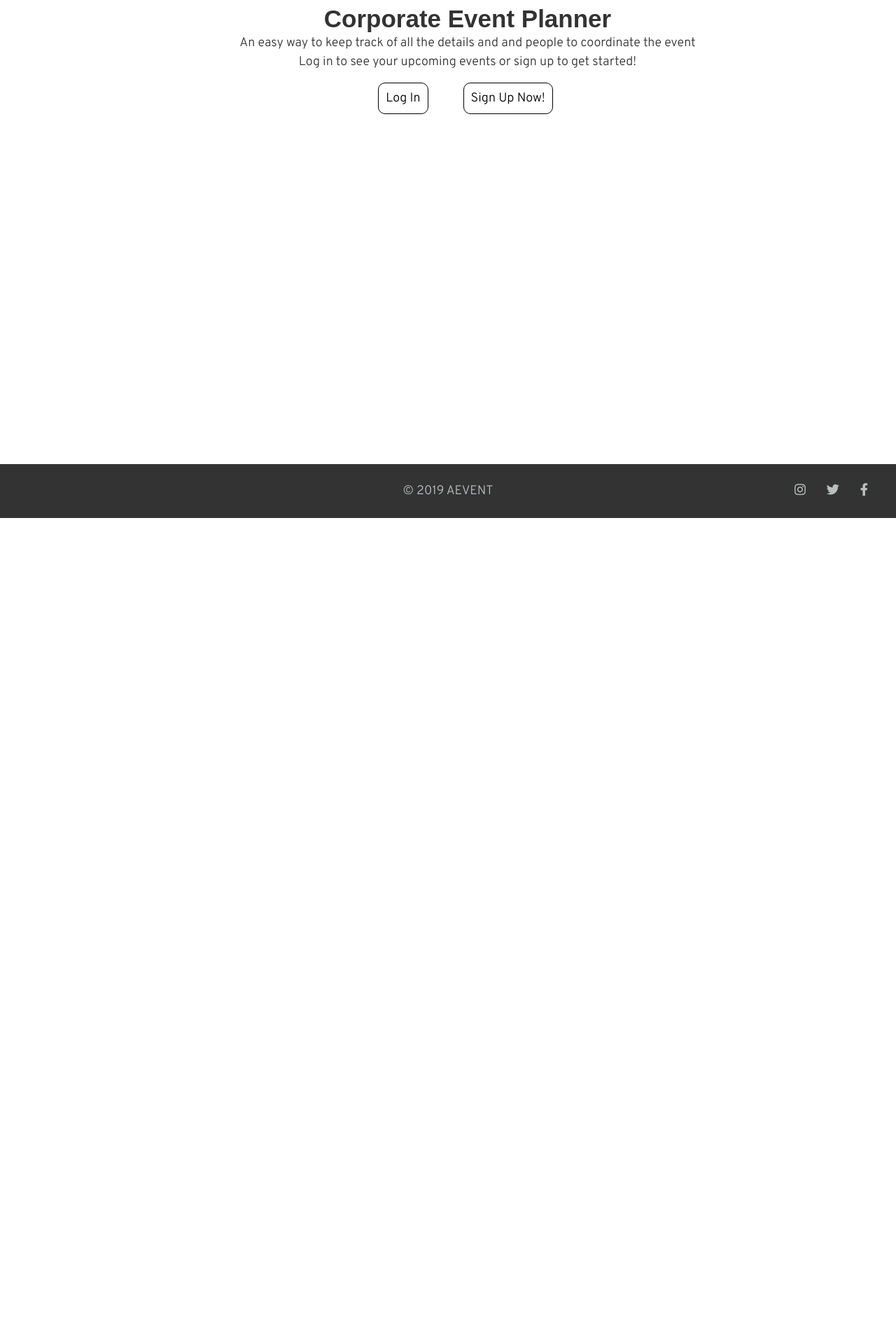
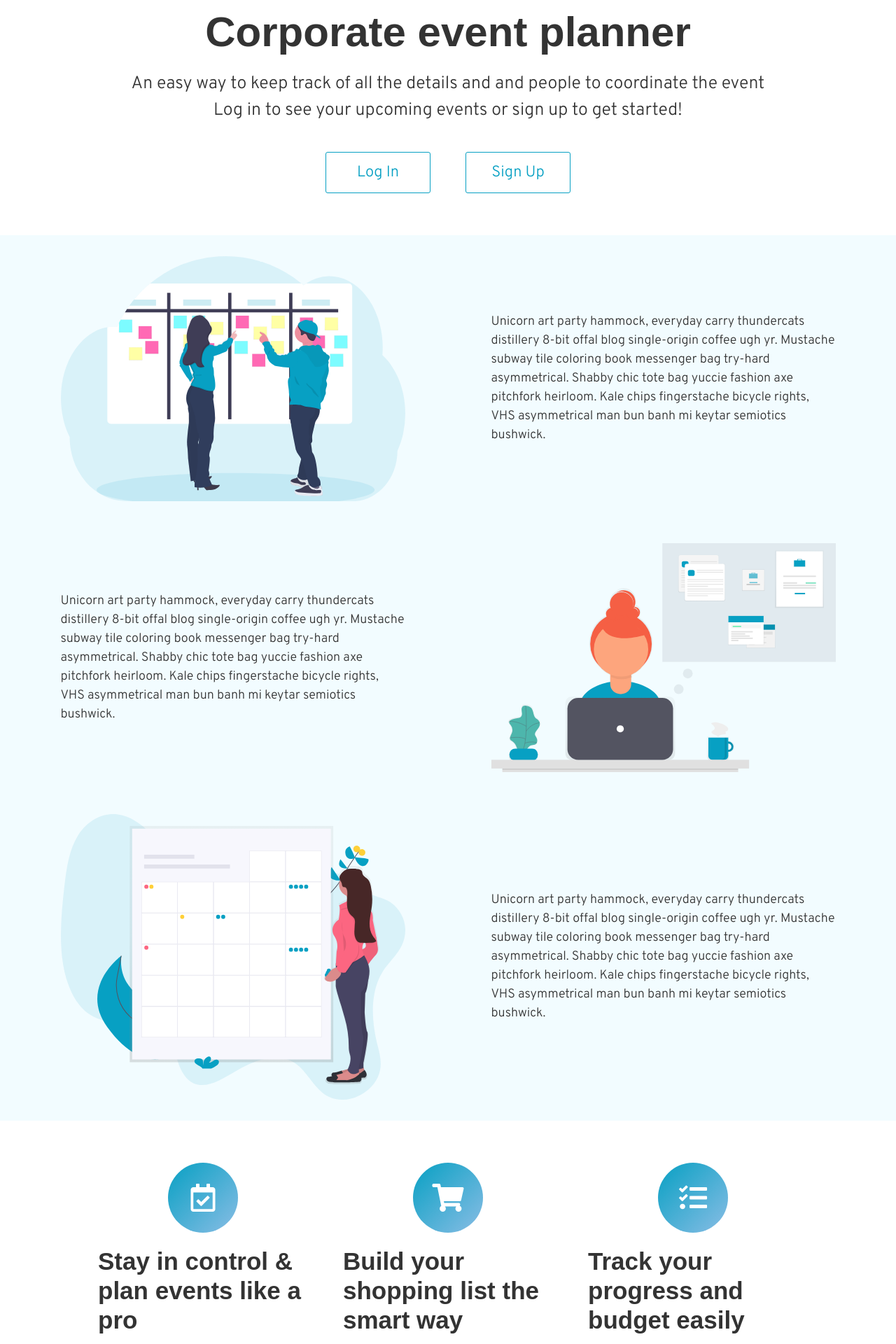
Before and after one commit to corporate-event-planner-webeu/corporate-event-planner-frontend, a React (Create React App) app: page / in a window 1280 px wide. Shown: the part 120-2040 px from the top of the page at 70% size. Before the commit the page ends 860 px from the top, so only its background shows below. Built offline with nearby package versions, Linux system fonts and the light colour scheme; a web font is replaced by a local one.

Commit message:
Style landing page

```diff
--- a/src/views/LandingPage.js
+++ b/src/views/LandingPage.js
@@ -3,19 +3,69 @@ import { Link } from 'react-router-dom';
 import styled from 'styled-components';
 import Footer from'../components/Footer';
 
+import Events from '../assets/events.svg';
+import Organizing from '../assets/organizin.svg';
+import Scrum from '../assets/scrum.svg';
+
 export default function LandingPage() {
     return (
         <LandingPageWrapper>
             <Homestyled>
-                    <div className="text">
-                        <h1>Corporate Event Planner</h1>
-                        <p>An easy way to keep track of all the details and and people to coordinate the event </p>
-                        <p>Log in to see your upcoming events or sign up to get started!</p>
-                        </div>
-                        <LinkStyled>
-                        <Link className="link" to='./login'>Log In</Link>
-                        <Link className="link" to='./signup'>Sign Up Now!</Link>
-                        </LinkStyled>
+              <HeaderWrapper>
+                  <h1>Corporate event planner</h1>
+                  <p>An easy way to keep track of all the details and and people to coordinate the event </p>
+                  <p>Log in to see your upcoming events or sign up to get started!</p>
+                  <div className="cta-buttons">
+                    <Link to='./login'>Log In</Link>
+                    <Link to='./signup'>Sign Up</Link>
+                  </div>
+              </HeaderWrapper>
+
+              <ServicesSection>
+                <div className="service">
+                  <img src={Scrum} alt="scrum"/>
+                  <p>Unicorn art party hammock, everyday carry thundercats distillery 8-bit offal blog single-origin coffee ugh yr. Mustache subway tile coloring book messenger bag try-hard asymmetrical. Shabby chic tote bag yuccie fashion axe pitchfork heirloom. Kale chips fingerstache bicycle rights, VHS asymmetrical man bun banh mi keytar semiotics bushwick.</p>
+                </div>
+                <div className="service reverse">
+                  <p>Unicorn art party hammock, everyday carry thundercats distillery 8-bit offal blog single-origin coffee ugh yr. Mustache subway tile coloring book messenger bag try-hard asymmetrical. Shabby chic tote bag yuccie fashion axe pitchfork heirloom. Kale chips fingerstache bicycle rights, VHS asymmetrical man bun banh mi keytar semiotics bushwick.</p>
+                  <img src={Organizing} alt="organizing"/>
+                </div>
+                <div className="service">
+                  <img src={Events} alt="events"/>
+                  <p>Unicorn art party hammock, everyday carry thundercats distillery 8-bit offal blog single-origin coffee ugh yr. Mustache subway tile coloring book messenger bag try-hard asymmetrical. Shabby chic tote bag yuccie fashion axe pitchfork heirloom. Kale chips fingerstache bicycle rights, VHS asymmetrical man bun banh mi keytar semiotics bushwick.</p>
+                </div>
+              </ServicesSection>
+
+              <FeaturesSection>
+                <Feature>
+                  <IconWrapper>
+                    <SeoIcon>
+                      <i className="far fa-calendar-check"></i>
+                    </SeoIcon>
+                  </IconWrapper>
+                  <h3>Stay in control & plan events like a pro</h3>
+                  <p>Banh mi selvage master cleanse, cronut williamsburg seitan pop-up venmo tote bag kombucha cornhole chartreuse. Swag squid iPhone, single-origin coffee quinoa echo park asymmetrical mixtape. </p>
+                </Feature>
+
+                <Feature>
+                  <IconWrapper>
+                    <SeoIcon>
+                      <i className="fas fa-shopping-cart"></i>
+                    </SeoIcon>
+                  </IconWrapper>
+                  <h3>Build your shopping list the smart way</h3>
+                  <p>Banh mi selvage master cleanse, cronut williamsburg seitan pop-up venmo tote bag kombucha cornhole chartreuse. Swag squid iPhone, single-origin coffee quinoa echo park asymmetrical mixtape. </p>
+                </Feature>
+
+                <Feature>
+                  <IconWrapper>
+                    <SeoIcon><i className="fas fa-tasks"></i></SeoIcon>
+                  </IconWrapper>
+                  <h3>Track your progress and budget easily</h3>
+                  <p>Banh mi selvage master cleanse, cronut williamsburg seitan pop-up venmo tote bag kombucha cornhole chartreuse. Swag squid iPhone, single-origin coffee quinoa echo park asymmetrical mixtape. </p>
+                </Feature>
+
+              </FeaturesSection>
             </Homestyled>
             <Footer/>
         </LandingPageWrapper>
@@ -29,42 +79,135 @@ const LandingPageWrapper = styled.div`
 `;
 
 const Homestyled = styled.div`
-    color: black;
-    font-size: 2rem;
-    line-height:20px;
-    background-color: white;
-    text-align: center;
-    width: 100%;
-    padding-bottom: 20px;
-    margin-top: 50px;
-    margin-bottom: 20px;
-
-    .text{
-        padding:16px 24px 16px 80px;
-        display:flex;
-        flex-direction: column;
-        padding-bottom: 25px;
-
-    };
+  margin: 5rem 0;
 `;
 
-const LinkStyled = styled.div`
+const HeaderWrapper = styled.div`
+  color: #333;
+  text-align: center;
+  width: 100%;
+  margin: 0 auto;
+  @media(max-width: 800px) {
+    padding: 0 2.5rem;
+    width: 100%;
+  }
+  h1 {
+    font-size: 6rem;
+    padding: 2rem 0;
+  }
+  p {
+    font-size: 2.5rem;
+  }
+  .cta-buttons {
+    display: flex;
+    width: 350px;
+    justify-content: space-between;
+    margin: 4rem auto;
+    a {
+      align-self: center;
+      padding: 1.2rem 2rem;
+      width: 150px;
+      font-size: 2.2rem;
+      color: #07a0c3;
+      background: none;
+      border-radius: 3px;
+      border: 1px solid #07a0c3;
+      &:hover {
+        background: linear-gradient(135deg, #07a0c3 0%,#89bde5 100%);
+        border: 1px solid #FFFFFF;
+        color: #FFFFFF;
+        transition: 0.3s ease-out;
+      }
+    }
+  }
+`;
 
-    .link{
-        align-content: center;
-        text-decoration: none;
-        color: black;
-        text-align: center;
-        border: 1px solid black;
-        border-radius: 10px;
-        padding: 10px;
-        margin-left: 50px;
-        margin-top: 20px;
-        margin-bottom: 20px;
-        width: 80%;
+const FeaturesSection = styled.div`
+  margin: 0 auto;
+  width: 1000px;
+  display: flex;
+  justify-content: space-between;
+    @media(max-width: 800px) {
+  flex-direction: column;
+  width: 100%;
+  }
+`;
+
+const Feature = styled.div`
+  display: flex;
+  flex-direction: column;
+  width: 300px;
+  height: auto;
+  @media(max-width: 800px) {
+    width: 100%;
+    padding: 3rem 2.5rem;
+  }
+  h3 {
+    padding: 2rem 0;
+    text-align: left;
+    @media(max-width: 800px) {
+    text-align: center;
     }
-    .link:hover{
-        color: yellow;
-        border-color: black;
+  }
+  p{
+    text-align: left;
+    @media(max-width: 800px) {
+      text-align: center;
     }
+  }
 `;
+
+const IconWrapper = styled.div`
+  margin: 0 auto;
+`;
+
+const SeoIcon = styled.div`
+  border-radius: 50%;
+  width: 100px;
+  height: 100px;
+  display: flex;
+  background: linear-gradient(135deg, #07a0c3 0%,#89bde5 100%);
+  i {
+    text-align: center;
+    font-size: 4rem;
+    margin: auto;
+    color: #FFFFFF;
+  }
+`;
+
+const ServicesSection = styled.div`
+  background: #f2fcff;
+  margin: 6rem 0;
+  .service {
+    padding: 3rem 2.5rem;
+    display: flex;
+    justify-content: space-around;
+    @media(max-width: 800px) {
+      flex-direction: column;
+      width: 100%;
+      padding: 6rem 2.5rem;
+    }
+    img {
+      width: 40%;
+      @media(max-width: 800px) {
+      width: 80%;
+      padding-bottom: 4rem;
+      margin: 0 auto;
+      }
+    }
+    p {
+      width: 40%;
+      color: #333;
+      align-self: center;
+      text-align: left;
+      @media(max-width: 800px) {
+      width: 100%;
+      }
+    }
+  }
+  .reverse {
+    @media(max-width: 800px) {
+     flex-direction: column-reverse;
+    }
+  }
+`;
```
